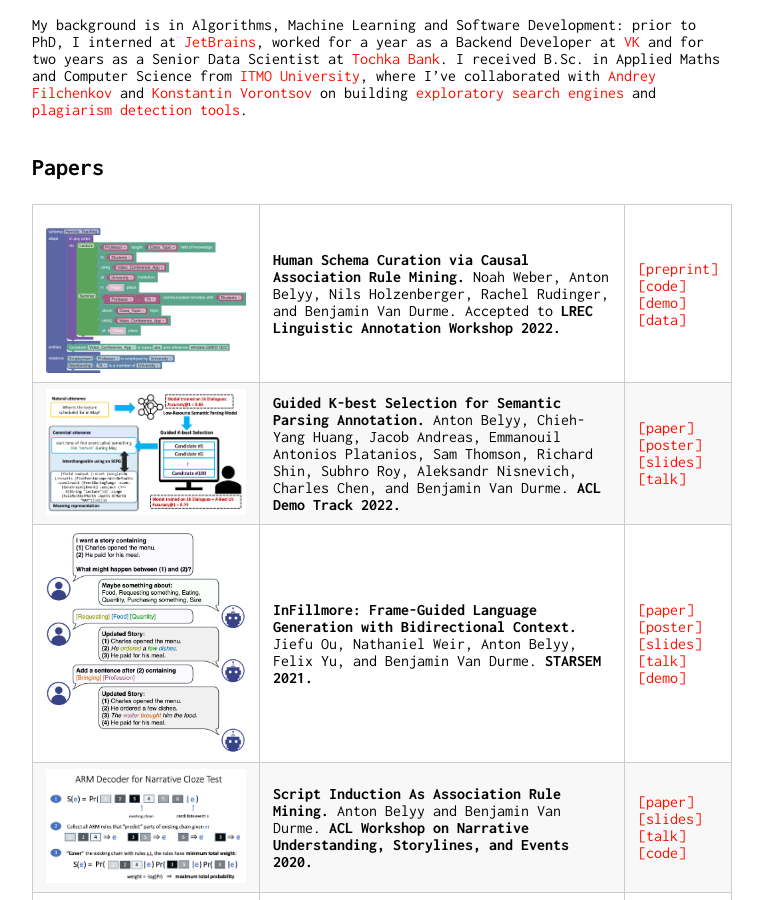
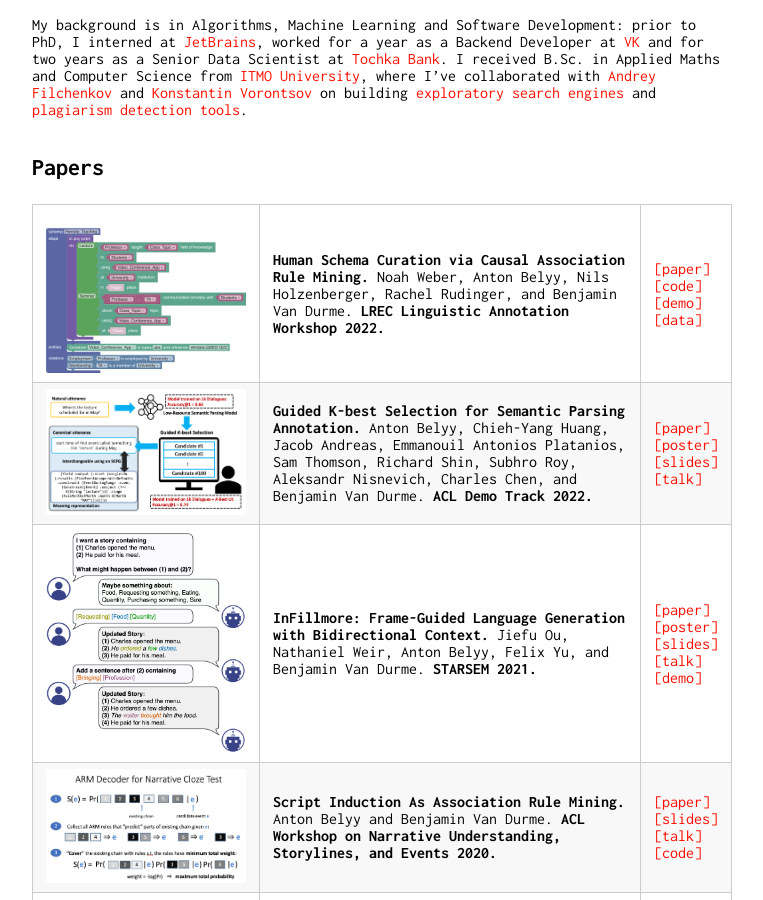
Before and after one commit to AVBelyy/AVBelyy.github.io, a Jekyll site: the page built from index.md, in a window 1280 px wide and 900 px high, scrolled down 482 px. Shown: the whole window, without its empty margins (258-1021 px from the left). Built offline with Jekyll 4.4.1, drawn with Linux system fonts in a browser that asks for light colours.

Commit message:
Update index.md

```diff
--- a/index.md
+++ b/index.md
@@ -14,7 +14,7 @@ I received B.Sc. in Applied Maths and Computer Science from [ITMO University](ht
 
 ## Papers
 
-<img src="img/projects/schema-blocks.png" alt="Schema paper" style="width: 200px"/> | **Human Schema Curation via Causal Association Rule Mining.** Noah Weber, Anton Belyy, Nils Holzenberger, Rachel Rudinger, and Benjamin Van Durme. Accepted to **LREC Linguistic Annotation Workshop 2022.** | [[preprint]](https://arxiv.org/abs/2104.08811)<br>[[code]](http://github.com/AVBelyy/SchemaBlocks)<br>[[demo]](http://sb.retloko.org)<br>[[data]](https://nlp.jhu.edu/schemas/)
+<img src="img/projects/schema-blocks.png" alt="Schema paper" style="width: 200px"/> | **Human Schema Curation via Causal Association Rule Mining.** Noah Weber, Anton Belyy, Nils Holzenberger, Rachel Rudinger, and Benjamin Van Durme. **LREC Linguistic Annotation Workshop 2022.** | [[paper]](http://www.lrec-conf.org/proceedings/lrec2022/workshops/LAWXVI/pdf/2022.lawxvi-1.17.pdf)<br>[[code]](http://github.com/AVBelyy/SchemaBlocks)<br>[[demo]](http://sb.retloko.org)<br>[[data]](https://nlp.jhu.edu/schemas/)
 <img src="img/publications/guidedkbest.png" alt="Guided K-best" style="width: 200px"/> | **Guided K-best Selection for Semantic Parsing Annotation.** Anton Belyy, Chieh-Yang Huang, Jacob Andreas, Emmanouil Antonios Platanios, Sam Thomson, Richard Shin, Subhro Roy, Aleksandr Nisnevich, Charles Chen, and Benjamin Van Durme. **ACL Demo Track 2022.** | [[paper]](https://aclanthology.org/2022.acl-demo.11.pdf)<br>[[poster]](https://static.retloko.org/posters/belyyetal2022guidedkbest-poster.pdf)<br>[[slides]](https://static.retloko.org/slides/belyyetal2022guidedkbest-slides.pdf)<br>[[talk]](https://youtu.be/jSEJfHotBdY)
 <img src="img/publications/infillmore.png" alt="InFillmore" style="width: 200px"/> | **InFillmore: Frame-Guided Language Generation with Bidirectional Context.** Jiefu Ou, Nathaniel Weir, Anton Belyy, Felix Yu, and Benjamin Van Durme. **STARSEM 2021.** | [[paper]](https://aclanthology.org/2021.starsem-1.12.pdf)<br>[[poster]](https://static.retloko.org/posters/ouetal2021infillmore-poster.pdf)<br>[[slides]](https://static.retloko.org/slides/ouetal2021infillmore-slides.pdf)<br>[[talk]](https://static.retloko.org/talks/ouetal2021infillmore-talk.mp4)<br>[[demo]](https://nlp.jhu.edu/demos/infillmore)
 <img src="img/publications/si-as-arm.png" alt="SI as ARM" style="width: 200px"/> | **Script Induction As Association Rule Mining.** Anton Belyy and Benjamin Van Durme. **ACL Workshop on Narrative Understanding, Storylines, and Events 2020.** | [[paper]](https://www.aclweb.org/anthology/2020.nuse-1.7/)<br>[[slides]](https://static.retloko.org/slides/belyy2020siarm-slides.pdf)<br>[[talk]](https://slideslive.com/38929746/script-induction-as-association-rule-mining)<br>[[code]](https://github.com/AVBelyy/arm-nachos)
```
